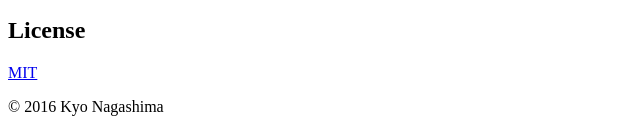
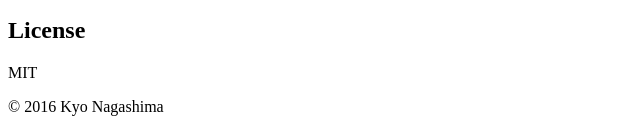
Before and after one commit to hail2u/abbread, a website: page docs/index.html in a window 1280 px wide. Shown: the part 672-801 px from the top of the page, 0-640 px from the left. Drawn offline with Linux system fonts and the light colour scheme.

Commit message:
Update license

```diff
--- a/docs/index.html
+++ b/docs/index.html
@@ -57,7 +57,7 @@ Hypertext Application Technology Working Group&quot;&gt;WHATWG&lt;/abbr&gt;</mar
     <section>
       <h1>License</h1>
 
-      <p><a href="http://hail2u.mit-license.org/2016">MIT</a></p>
+      <p>MIT</p>
     </section>
 
     <footer>
--- a/docs/js/abbread.js
+++ b/docs/js/abbread.js
@@ -1,7 +1,7 @@
 /*!
  * abbread.js
  *
- * LICENSE: http://hail2u.mit-license.org/2016
+ * LICENSE: MIT
  */
 "use strict";
 
--- a/src/abbread.js
+++ b/src/abbread.js
@@ -1,7 +1,7 @@
 /*!
  * abbread.js
  *
- * LICENSE: http://hail2u.mit-license.org/2016
+ * LICENSE: MIT
  */
 "use strict";
 
```
Also changed, not shown: README.md, dist/abbread.js.
